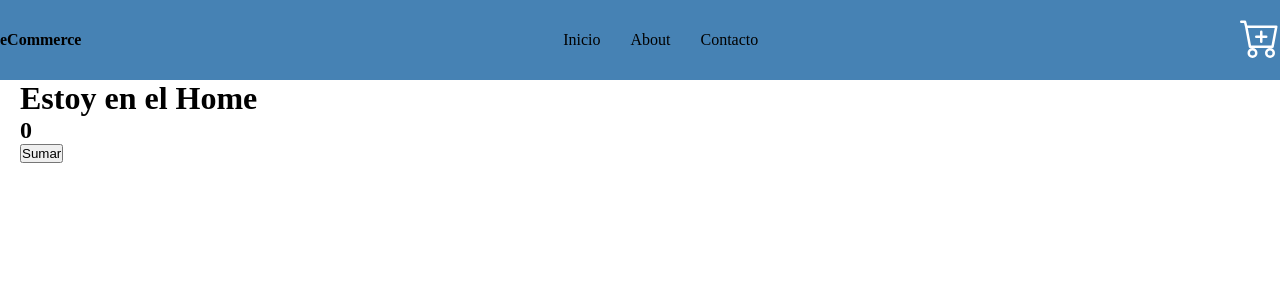
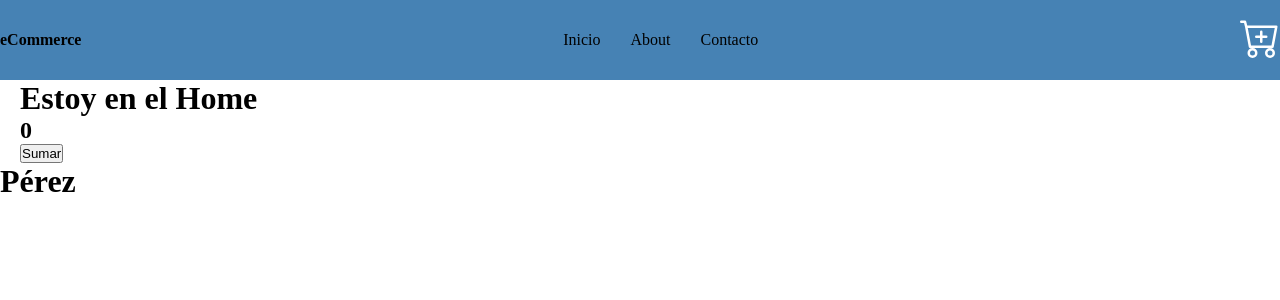
Before and after one commit to abregmau/coder-react, a React (Vite) app: page / in a window 1280 px wide. Shown: the top 300 px of the page. Built offline with nearby package versions, Linux system fonts and the light colour scheme.

Commit message:
Agregando patrones

```diff
--- a/src/App.jsx
+++ b/src/App.jsx
@@ -1,11 +1,13 @@
 import Navbar from "./components/layout/navbar/Navbar";
-import Home from "./components/pages/home/Home";
+import HomeContainer from "./components/pages/home/HomeContainer";
+import ItemListContainer from "./components/pages/itemList/ItemListContainer";
 
 function App() {
   return (
     <div>
       <Navbar />
-      <Home />
+      <HomeContainer />
+      <ItemListContainer />
     </div>
   );
 }
--- a/src/components/pages/home/Home.jsx
+++ b/src/components/pages/home/Home.jsx
@@ -1,11 +1,4 @@
-import { useState } from "react";
-
-const Home = () => {
-  const [contador, setContador] = useState(0);
-
-  const sumar = () => {
-    setContador(contador + 1);
-  };
+const Home = ({ sumar, setContador, contador }) => {
   return (
     <div style={{ padding: "0 20px" }}>
       <h1>Estoy en el Home</h1>
--- /dev/null
+++ b/src/components/pages/home/HomeContainer.jsx
@@ -0,0 +1,13 @@
+import { useState } from "react";
+import Home from "./Home";
+
+const HomeContainer = () => {
+  const [contador, setContador] = useState(0);
+
+  const sumar = () => {
+    setContador(contador + 1);
+  };
+  return <Home sumar={sumar} setContador={setContador} contador={contador} />;
+};
+
+export default HomeContainer;
--- /dev/null
+++ b/src/components/pages/itemList/ItemList.jsx
@@ -0,0 +1,9 @@
+const ItemList = ({ apellido }) => {
+  return (
+    <div>
+      <h1>{apellido}</h1>
+    </div>
+  );
+};
+
+export default ItemList;
--- /dev/null
+++ b/src/components/pages/itemList/ItemListContainer.jsx
@@ -0,0 +1,8 @@
+import ItemList from "./ItemList";
+
+const ItemListContainer = () => {
+  let apellido = "Pérez";
+  return <ItemList apellido={apellido} />;
+};
+
+export default ItemListContainer;
```
Also changed, not shown: src/components/pages/itemList/ItemList.css (added).
